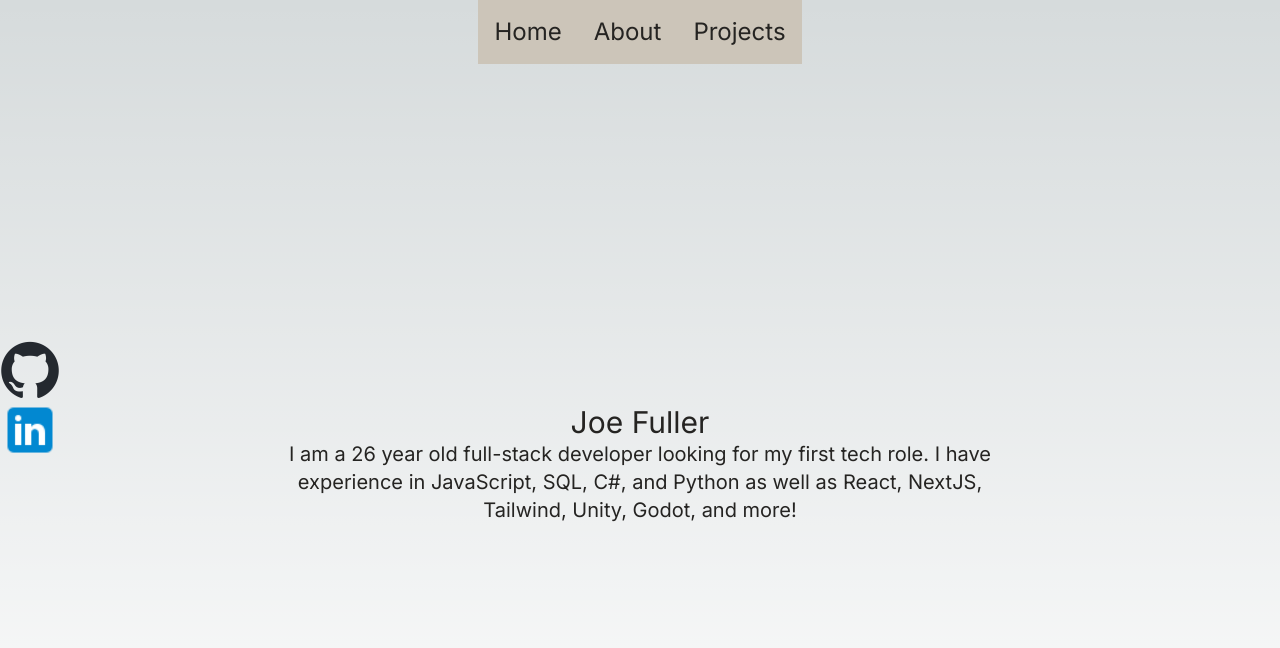
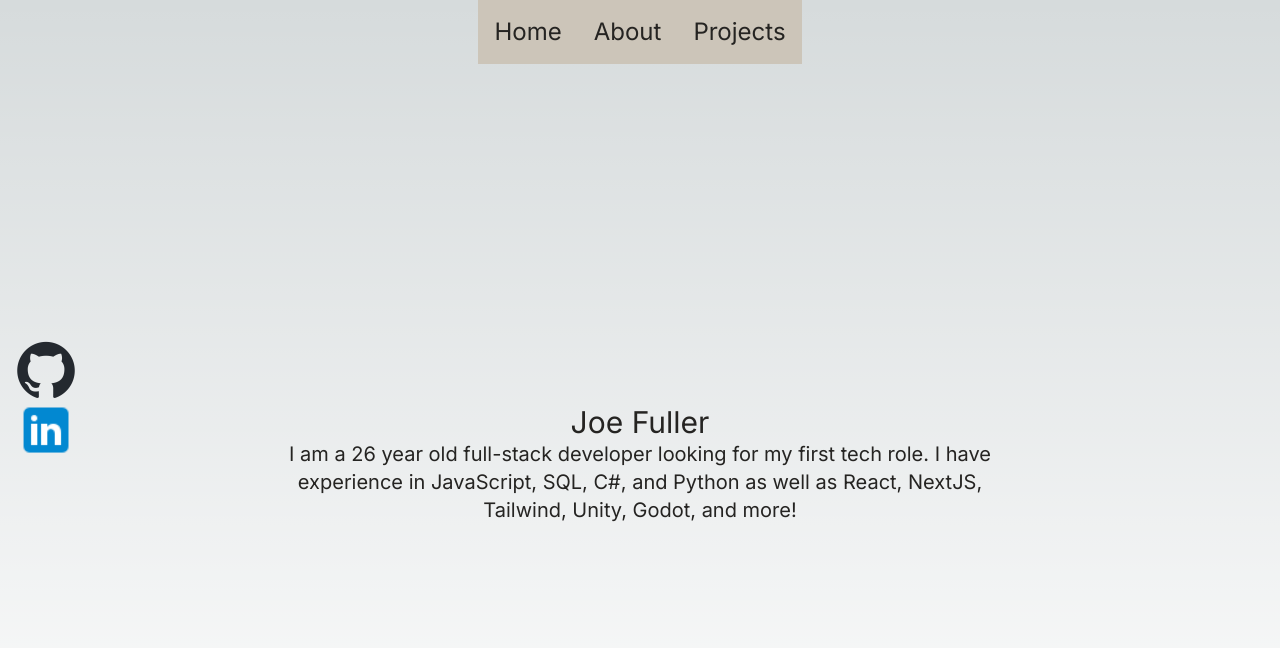
Before and after one commit to Joe-Fuller/portfolio, a Next.js app: page / in a window 1280 px wide. Shown: the top 648 px of the page. Built offline with nearby package versions, Linux system fonts and the light colour scheme.

Commit message:
give socials a slight gap from edge of screen

```diff
--- a/components/socials.js
+++ b/components/socials.js
@@ -2,7 +2,7 @@ import Image from "next/image";
 
 export default function Socials() {
   return (
-    <div className="fixed inset-y-0 grid">
+    <div className="fixed inset-y-0 grid p-4">
       <a className="place-self-end " href="https://github.com/Joe-Fuller">
         <Image src="/github.png" width="60" height="60" alt="Link to GitHub" />
       </a>
```
